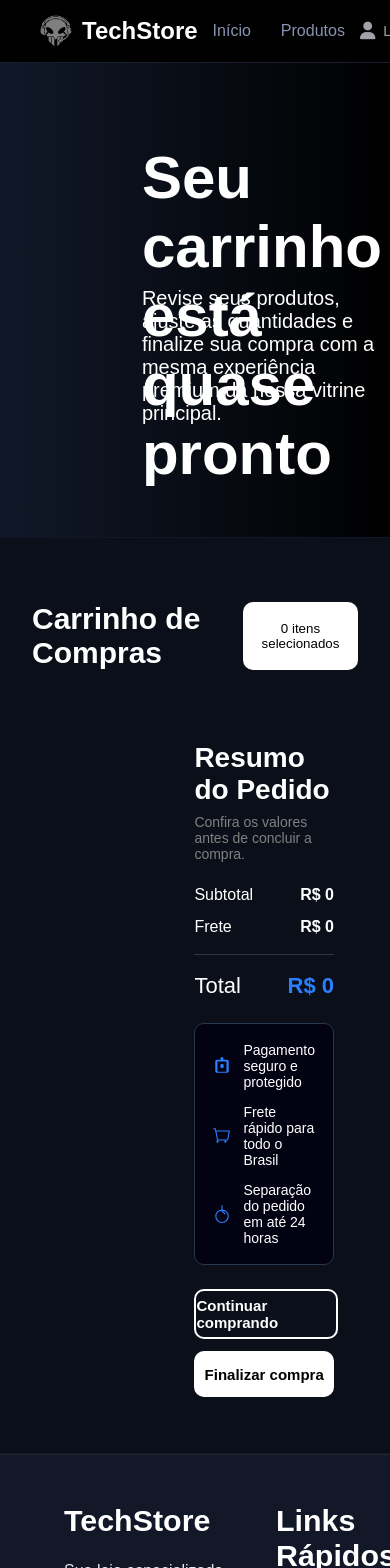
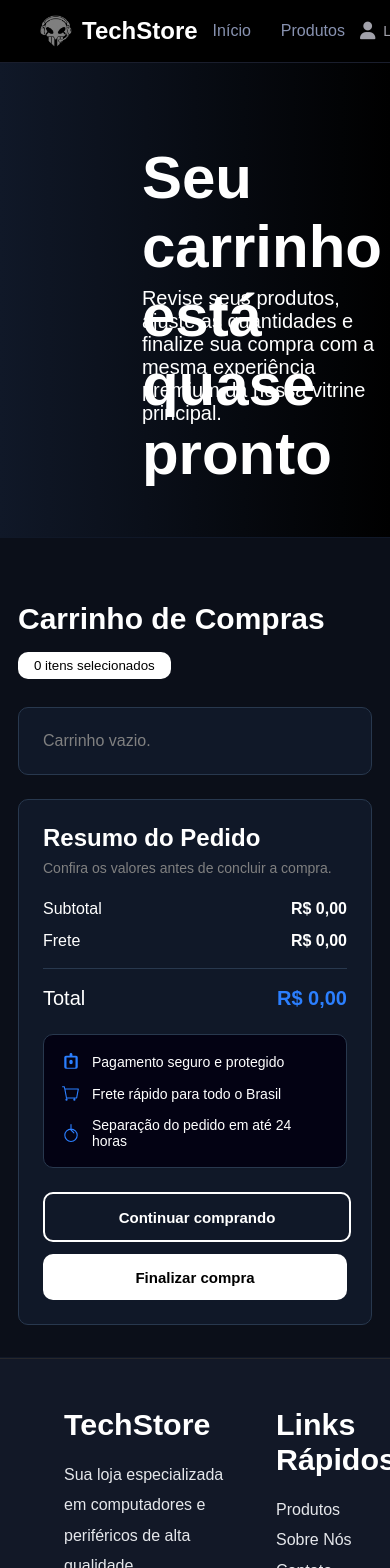
Before and after one commit to juniorsousa53339-svg/PI-ecommerce-informatica, an Angular app: page /carrinho in a window 390 px wide. Shown: the top 1568 px of the page. Built offline with nearby package versions, Linux system fonts and the light colour scheme.

Commit message:
Carrinho implementado e funcional com logica de log de usuario e ajuste no login para centralização do card.

```diff
--- a/src/app/componentes/carrinho/carrinho.css
+++ b/src/app/componentes/carrinho/carrinho.css
@@ -12,55 +12,76 @@
 }
 
 .cart-section {
-    padding: 64px 0;
+    padding: 40px 0 64px;
 }
 
 .cart-section .features {
     width: 100%;
-    max-width: 1280px;
+    max-width: 1100px;
+    box-sizing: border-box;
+}
+
+.cart-section .features-title {
+    align-items: center;
+    gap: 16px;
+    margin-bottom: 28px;
 }
 
 .cart-layout {
-    display: flex;
+    display: grid;
+    grid-template-columns: minmax(0, 1fr) 320px;
     align-items: flex-start;
-    gap: 30px;
+    gap: 24px;
 }
 
 .cart-products {
-    flex: 1 1 780px;
+    min-width: 0;
 }
 
 .cart-items {
+    display: flex;
     flex-direction: column;
     flex-wrap: nowrap;
     align-items: stretch;
+    gap: 18px;
     margin-bottom: 0;
 }
 
 .cart-item {
     display: flex;
+    width: 100%;
     max-width: none;
-    min-height: 260px;
+    min-height: 0;
+    box-sizing: border-box;
+    overflow: hidden;
+    border: 1px solid rgb(40, 56, 78);
+    border-radius: 10px;
+    background-color: var(--cor-background);
 }
 
 .cart-item .item-image {
-    width: 260px;
-    height: auto;
-    min-height: 260px;
+    width: 180px;
+    height: 160px;
+    min-height: 0;
     flex-shrink: 0;
+    background-color: white;
 }
 
 .cart-item .item-image img {
+    width: 100%;
     height: 100%;
-    object-fit: cover;
+    display: block;
+    object-fit: contain;
     border-radius: 10px 0 0 10px;
 }
 
 .cart-item-description {
     display: flex;
     flex-direction: column;
-    gap: 20px;
+    gap: 16px;
     flex: 1;
+    min-width: 0;
+    padding: 18px;
 }
 
 .cart-item-description .cart-item-top {
@@ -77,7 +98,7 @@
 
 .cart-item-description .cart-unit-price {
     display: block;
-    min-width: 160px;
+    min-width: 120px;
     text-align: right;
 }
 
@@ -107,7 +128,7 @@
     gap: 20px;
     flex-wrap: wrap;
     margin-top: auto;
-    padding-top: 18px;
+    padding-top: 14px;
     border-top: 1px solid rgb(40, 56, 78);
 }
 
@@ -164,16 +185,18 @@
     display: block;
     margin-top: 6px;
     color: rgb(43, 127, 255);
-    font-size: 28px;
+    font-size: 22px;
 }
 
 .cart-summary {
     box-sizing: border-box;
     width: 100%;
-    max-width: 360px;
     padding: 24px;
     position: sticky;
     top: 24px;
+    border: 1px solid rgb(40, 56, 78);
+    border-radius: 10px;
+    background-color: var(--cor-background);
 }
 
 .cart-summary-content {
@@ -184,7 +207,7 @@
 
 .cart-summary h3 {
     color: var(--cor-principal);
-    font-size: 28px;
+    font-size: 24px;
     margin-bottom: 8px;
 }
 
@@ -208,7 +231,7 @@
     margin-top: 18px;
     margin-bottom: 0;
     border-top: 1px solid rgb(40, 56, 78);
-    font-size: 22px;
+    font-size: 20px;
 }
 
 .summary-row.total strong {
@@ -280,3 +303,66 @@
     background-color: var(--cor-principal);
     color: black;
 }
+
+.empty-cart {
+    color: var(--cor-secundaria);
+    padding: 24px;
+    border: 1px solid rgb(40, 56, 78);
+    border-radius: 10px;
+    background-color: var(--cor-background);
+}
+
+@media (max-width: 900px) {
+    .cart-layout {
+        grid-template-columns: 1fr;
+    }
+
+    .cart-summary {
+        position: static;
+    }
+}
+
+@media (max-width: 650px) {
+    .cart-hero-section {
+        padding: 48px 24px;
+    }
+
+    .cart-hero {
+        margin-left: 0;
+        padding: 0;
+        width: 100%;
+    }
+
+    .cart-section .features {
+        padding: 0 18px;
+    }
+
+    .cart-section .features-title {
+        align-items: flex-start;
+        flex-direction: column;
+    }
+
+    .cart-item {
+        flex-direction: column;
+    }
+
+    .cart-item .item-image {
+        width: 100%;
+        height: 180px;
+    }
+
+    .cart-item .item-image img {
+        border-radius: 10px 10px 0 0;
+    }
+
+    .cart-item-description .cart-item-top,
+    .cart-item-description .cart-purchase-info {
+        align-items: flex-start;
+        flex-direction: column;
+    }
+
+    .cart-item-description .cart-unit-price,
+    .cart-item-description .cart-subtotal {
+        text-align: left;
+    }
+}
--- a/src/app/componentes/carrinho/carrinho.html
+++ b/src/app/componentes/carrinho/carrinho.html
@@ -15,13 +15,49 @@
         <div class="features">
             <div class="features-title">
                 <h2>Carrinho de Compras</h2>
-                <button>0 itens selecionados</button>
+                <button>{{ quantidadeTotal }} itens selecionados</button>
             </div>
 
             <div class="cart-layout">
                 <div class="cart-products">
                     <div class="featured-items cart-items">
+                        <p class="empty-cart" *ngIf="carrinho.length === 0">Carrinho vazio.</p>
 
+                        <article class="item cart-item" *ngFor="let produto of carrinho; let i = index">
+                            <div class="item-image">
+                                <img [src]="produto.imagem" [alt]="produto.nome">
+                            </div>
+
+                            <div class="item-description cart-item-description">
+                                <div class="cart-item-top">
+                                    <div class="cart-item-copy">
+                                        <h3>{{ produto.nome }}</h3>
+                                        <p>{{ produto.descricao }}</p>
+                                    </div>
+
+                                    <div class="cart-unit-price">
+                                        <small>Preço</small>
+                                        <span>{{ formatarPreco(produto.preco) }}</span>
+                                    </div>
+                                </div>
+
+                                <div class="cart-purchase-info">
+                                    <div class="cart-quantity-block">
+                                        <small>Quantidade</small>
+                                        <div class="cart-quantity">
+                                            <button type="button" (click)="mudarQuantidade(i, -1)">-</button>
+                                            <span>{{ produto.quantidade }}</span>
+                                            <button type="button" (click)="mudarQuantidade(i, 1)">+</button>
+                                        </div>
+                                    </div>
+
+                                    <div class="cart-subtotal">
+                                        <small>Subtotal</small>
+                                        <strong>{{ formatarPreco(produto.preco * produto.quantidade) }}</strong>
+                                    </div>
+                                </div>
+                            </div>
+                        </article>
                     </div>
                 </div>
 
@@ -35,15 +71,15 @@
                         <div class="cart-summary-values">
                             <div class="summary-row">
                                 <span>Subtotal</span>
-                                <strong>R$ 0</strong>
+                                <strong>{{ formatarPreco(subtotal) }}</strong>
                             </div>
                             <div class="summary-row">
                                 <span>Frete</span>
-                                <strong>R$ 0</strong>
+                                <strong>{{ formatarPreco(freteAtual) }}</strong>
                             </div>
                             <div class="summary-row total">
                                 <span>Total</span>
-                                <strong>R$ 0</strong>
+                                <strong>{{ formatarPreco(total) }}</strong>
                             </div>
                         </div>
 
--- a/src/app/componentes/carrinho/carrinho.ts
+++ b/src/app/componentes/carrinho/carrinho.ts
@@ -1,14 +1,64 @@
 
-import { Component } from '@angular/core';
-import { RouterLink } from "@angular/router";
+import { CommonModule } from '@angular/common';
+import { Component, OnInit } from '@angular/core';
+import { RouterLink } from '@angular/router';
+import { Produto } from '../../core/types/types';
+
+interface ItemCarrinho extends Produto {
+  quantidade: number;
+}
 
 @Component({
   selector: 'app-carrinho',
-  imports: [RouterLink],
+  imports: [CommonModule, RouterLink],
   templateUrl: './carrinho.html',
   styleUrls: [
     './carrinho.css',
-    '../home/home.css'
-],
+    '../home/home.css',
+  ],
 })
-export class Carrinho {}
+export class Carrinho implements OnInit {
+  carrinho: ItemCarrinho[] = [];
+  frete = 49.9;
+
+  ngOnInit(): void {
+    this.carregarCarrinho();
+  }
+
+  carregarCarrinho(): void {
+    this.carrinho = JSON.parse(localStorage.getItem('carrinho') || '[]');
+  }
+
+  mudarQuantidade(index: number, valor: number): void {
+    this.carrinho[index].quantidade += valor;
+
+    if (this.carrinho[index].quantidade <= 0) {
+      this.carrinho.splice(index, 1);
+    }
+
+    localStorage.setItem('carrinho', JSON.stringify(this.carrinho));
+  }
+
+  get quantidadeTotal(): number {
+    return this.carrinho.reduce((total, item) => total + item.quantidade, 0);
+  }
+
+  get subtotal(): number {
+    return this.carrinho.reduce((total, item) => total + item.preco * item.quantidade, 0);
+  }
+
+  get freteAtual(): number {
+    return this.carrinho.length > 0 ? this.frete : 0;
+  }
+
+  get total(): number {
+    return this.subtotal + this.freteAtual;
+  }
+
+  formatarPreco(valor: number): string {
+    return new Intl.NumberFormat('pt-BR', {
+      style: 'currency',
+      currency: 'BRL',
+    }).format(valor);
+  }
+}
--- a/src/app/componentes/login/login.css
+++ b/src/app/componentes/login/login.css
@@ -8,16 +8,16 @@
     font-family: "Poppins", sans-serif;
 }
 
-body {
+:host {
     display: flex;
     justify-content: center;
     align-items: center;
-    min-height: 100vh;
-    overflow: hidden;
+    min-height: calc(100vh - 76px);
     background-image: url('/home.PNG');
     background-size: cover;
     background-position: center;
     position: relative;
+    padding: 40px 16px;
 }
 
 .overlay {
@@ -28,10 +28,12 @@ body {
     bottom: 0;
     background-color: rgba(0, 0, 0, 0.5);
     backdrop-filter: blur(10px);
+    z-index: 0;
 }
 
 .formulario {
-    width: 400px;
+    width: 100%;
+    max-width: 400px;
     background-color: rgba(255, 255, 255, 0.15);
     border: 1px solid rgba(255, 255, 255, 0.3);
     backdrop-filter: blur(10px);
@@ -39,6 +41,8 @@ body {
     color: #fff;
     border-radius: 16px;
     padding: 35px;
+    position: relative;
+    z-index: 1;
 }
 
 .formulario h1 {
--- a/src/app/componentes/produto-card/produto-card.html
+++ b/src/app/componentes/produto-card/produto-card.html
@@ -8,7 +8,7 @@
     <p>{{produto.descricao}}</p>
     <div>
       <span>R$ {{produto.preco}}</span>
-      <button class="button">
+      <button class="button" type="button" (click)="comprarProduto()">
         <svg xmlns="http://www.w3.org/2000/svg" width="16" height="16" viewBox="0 0 16 16">
           <path
             d="M0 1.5A.5.5 0 0 1 .5 1H2a.5.5 0 0 1 .485.379L2.89 3H14.5a.5.5 0 0 1 .491.592l-1.5 8A.5.5 0 0 1 13 12H4a.5.5 0 0 1-.491-.408L2.01 3.607 1.61 2H.5a.5.5 0 0 1-.5-.5M3.102 4l1.313 7h8.17l1.313-7zM5 12a2 2 0 1 0 0 4 2 2 0 0 0 0-4m7 0a2 2 0 1 0 0 4 2 2 0 0 0 0-4m-7 1a1 1 0 1 1 0 2 1 1 0 0 1 0-2m7 0a1 1 0 1 1 0 2 1 1 0 0 1 0-2" />
```
Also changed, not shown: src/app/componentes/produto-card/produto-card.ts (+31 -3 lines).
